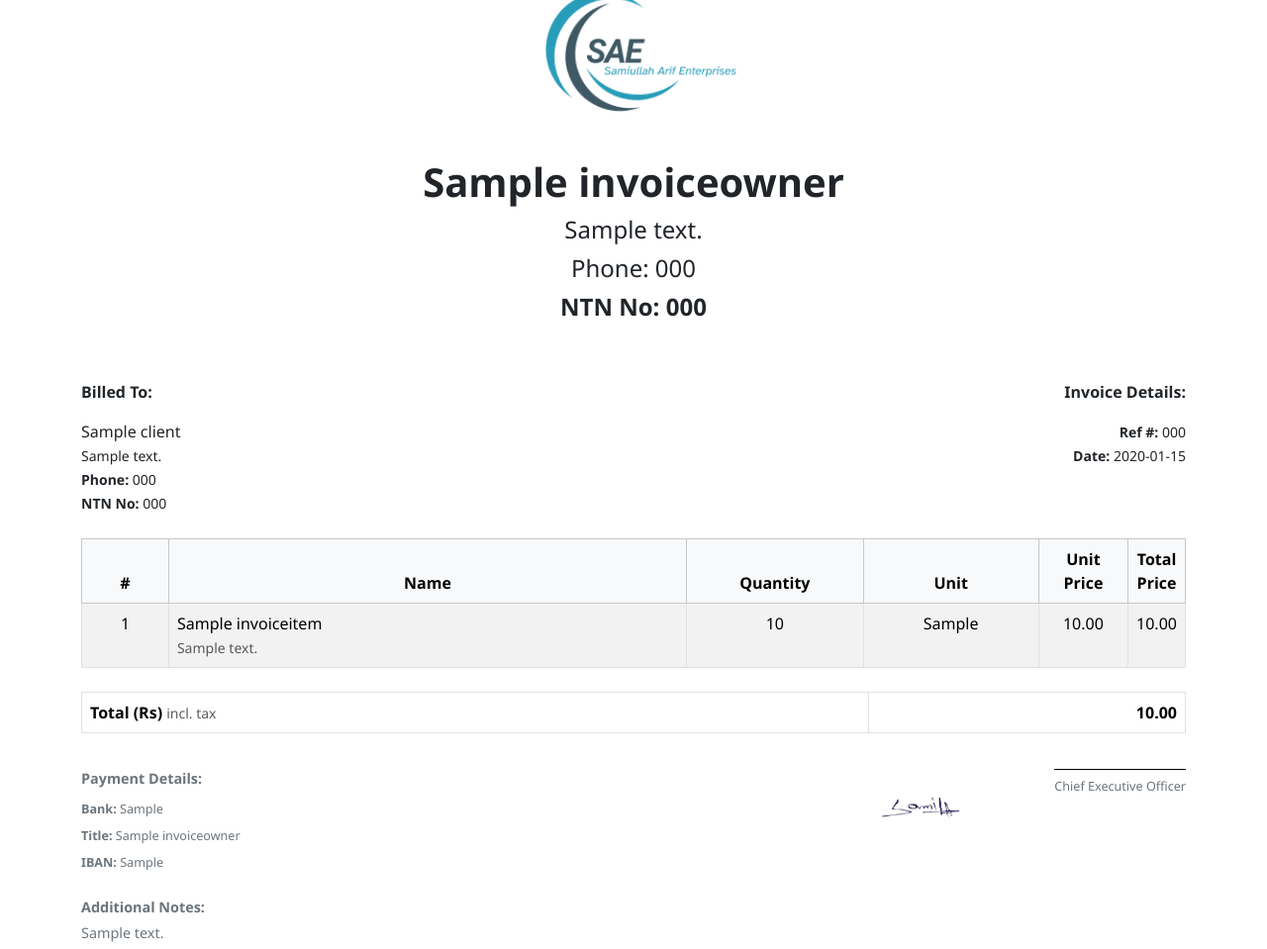
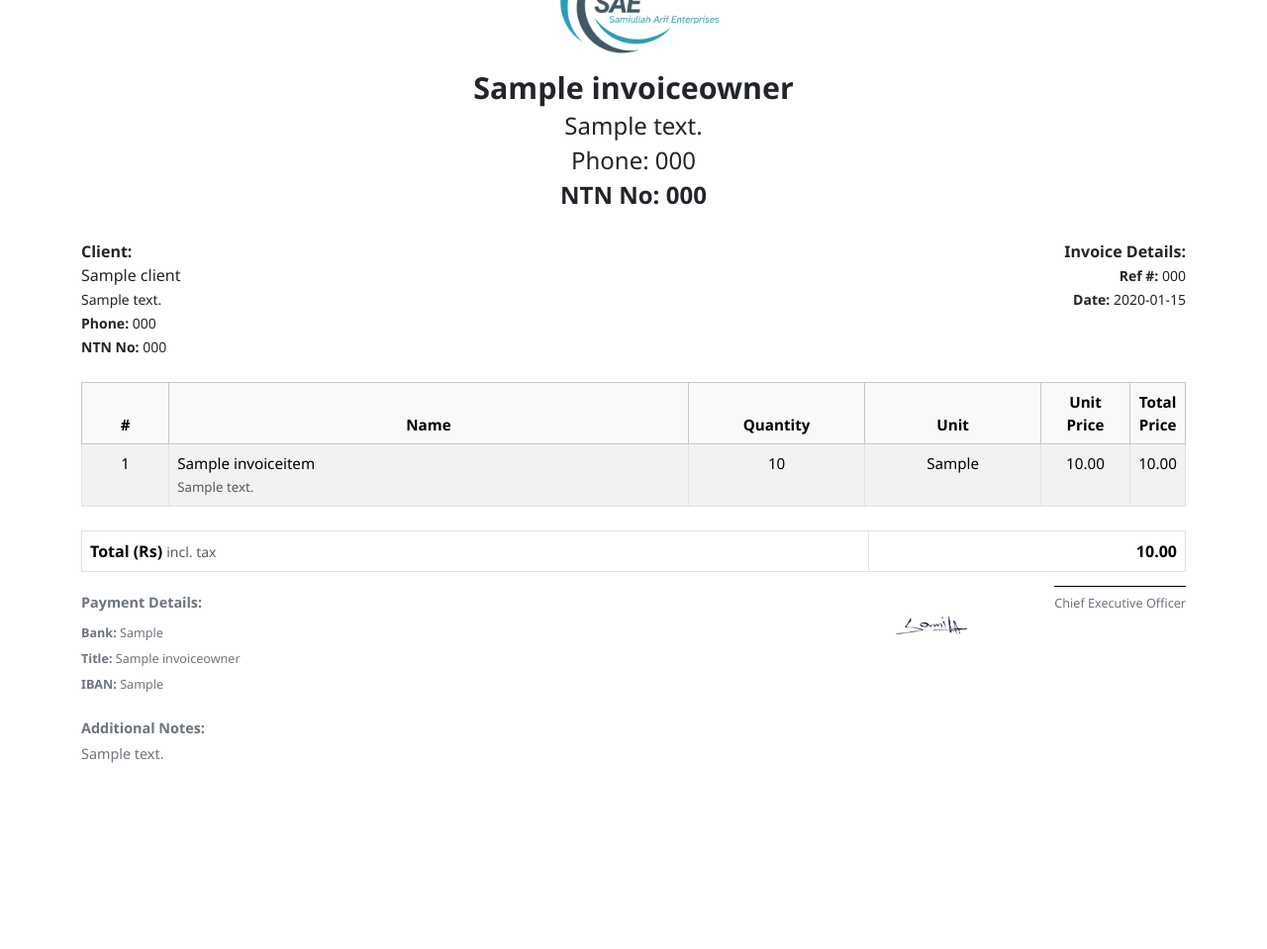
Before and after one commit to sam1-khan/Simple-Invoice-Generator, a Django app: template invoice_app/templates/invoice_app/invoice/invoice_pdf.html in a window 1280 px wide. Shown: the whole page at 99% size. After the commit the page ends 771 px from the top, so only its background shows below. Run offline with Django 4.2, Linux system fonts and the light colour scheme; the template is opened without the code that fills it: values that come from a table or form of the project are taken from there, others are empty; tables that the repository leaves empty hold one stand-in row (values such as "Sample post").

Commit message:
Bug fixes and ui changes

```diff
--- a/invoice_app/forms.py
+++ b/invoice_app/forms.py
@@ -116,7 +116,7 @@ class ClientForm(forms.ModelForm):
 
 
 InvoiceItemFormSet = forms.inlineformset_factory(
-    Invoice, InvoiceItem, form=InvoiceItemForm, extra=1, can_delete=False
+    Invoice, InvoiceItem, form=InvoiceItemForm, extra=0, can_delete=True
 )
 
 ClientFormSet = forms.inlineformset_factory(
--- a/invoice_app/templates/invoice_app/invoice/invoice_pdf.html
+++ b/invoice_app/templates/invoice_app/invoice/invoice_pdf.html
@@ -17,32 +17,31 @@
         }
         .header {
             text-align: center;
-            margin-bottom: 60px;
+            margin-bottom: 30px;
             margin-top: -30px;
         }
         .header img {
-            width: 240px;
-            margin-bottom: -30px;
-            margin-top: -30px;
-
+            margin: -60px auto -45px; /* Centers the image horizontally */
+            display: inline-block;
+            width: 200px;
         }
         .header h1, .header h4 {
-            margin: 10px 0;
+            margin: 6px 0;
         }
         .footer {
-            margin-top: 30px;
+            margin-top: 15px;
             font-size: 0.9rem;
             color: #6c757d;
         }
         .footer .col-6 p {
-            margin: 5px 0;
+            margin: 4px 0;
         }
     </style>
     <div class="container">
         <!-- Header Section -->
         <div class="header">
             <img src="http://127.0.0.1:8000{% static 'media/logo.png' %}" alt="Logo">
-            <h1 class="fw-bold">{{ invoice.invoice_owner.name }}</h1>
+            <h1 class="fw-bold" style="font-size: 1.9rem;">{{ invoice.invoice_owner.name }}</h1>
             <h4>{{ invoice.invoice_owner.address }}</h4>
             <h4>Phone: {{ invoice.invoice_owner.phone }}</h4>
             <h4><strong>NTN No: {{ invoice.invoice_owner.ntn_number }}</strong></h4>
@@ -51,7 +50,7 @@
         <!-- Client and Invoice Details -->
         <div class="row mb-4">
             <div class="col-6">
-                <p class="fw-bold">Billed To:</p>
+                <p class="fw-bold mb-0">Client:</p>
                 <p class="mb-0">{{ invoice.clients.first.name }}</p>
                 {% if invoice.clients.first.address %}
                     <p class="mb-0"><small>{{ invoice.clients.first.address }}</small></p>
@@ -64,7 +63,7 @@
                 {% endif %}
             </div>
             <div class="col-6 text-end">
-                <p class="fw-bold">Invoice Details:</p>
+                <p class="fw-bold mb-0">Invoice Details:</p>
                 <p class="mb-0"><small><strong>Ref #:</strong> {{ invoice.reference_number }}</small></p>
                 <p class="mb-0"><small><strong>Date:</strong>
                     {% if invoice.date %}
@@ -77,7 +76,7 @@
         </div>
 
         <!-- Invoice Table -->
-        <div class="mb-4">
+        <div class="mb-4" style="font-size: 0.95rem;">
             <table class="table table-bordered table-striped">
                 <thead class="table-light">
                     <tr class="text-center">
@@ -149,7 +148,7 @@
             <!-- Signature -->
             <div style="display: inline-block; text-align: center; padding-left: 120px;">
                 <img
-                    style="width: 240px; object-fit: contain; margin-right: auto; margin-bottom: -60px;"
+                    style="width: 220px; display: inline-block; object-fit: contain; margin-right: auto; margin-bottom: -60px;"
                     src="http://127.0.0.1:8000{% static 'media/sign.png' %}"
                     alt="CEO Signature">
                 <!-- Aligned Text -->
@@ -159,7 +158,6 @@
             </div>
         </div>
     </div>
-
 </div>
 </body>
 </html>
--- a/invoice_app/templates/invoice_app/invoice/list.html
+++ b/invoice_app/templates/invoice_app/invoice/list.html
@@ -65,13 +65,9 @@
           <p class="card-text text-muted">
             <small>
               <strong>Total Price:</strong> {{ invoice.total_price }} Rs
+              <small class="text-muted fw-bold">{% if invoice.is_taxed %} incl. tax{% endif %}</small>
             </small>
           </p>
-            <p class="card-text text-muted">
-              <small>
-                <strong>Tax included:</strong> {% if invoice.is_taxed %} Yes {% else %} No {% endif %}
-              </small>
-            </p>
           {% if invoice.tax_percentage %}
             <p class="card-text text-muted">
               <small>
```
Also changed, not shown: invoice_app/templates/invoice_app/invoice/form.html (+10 -26 lines).
